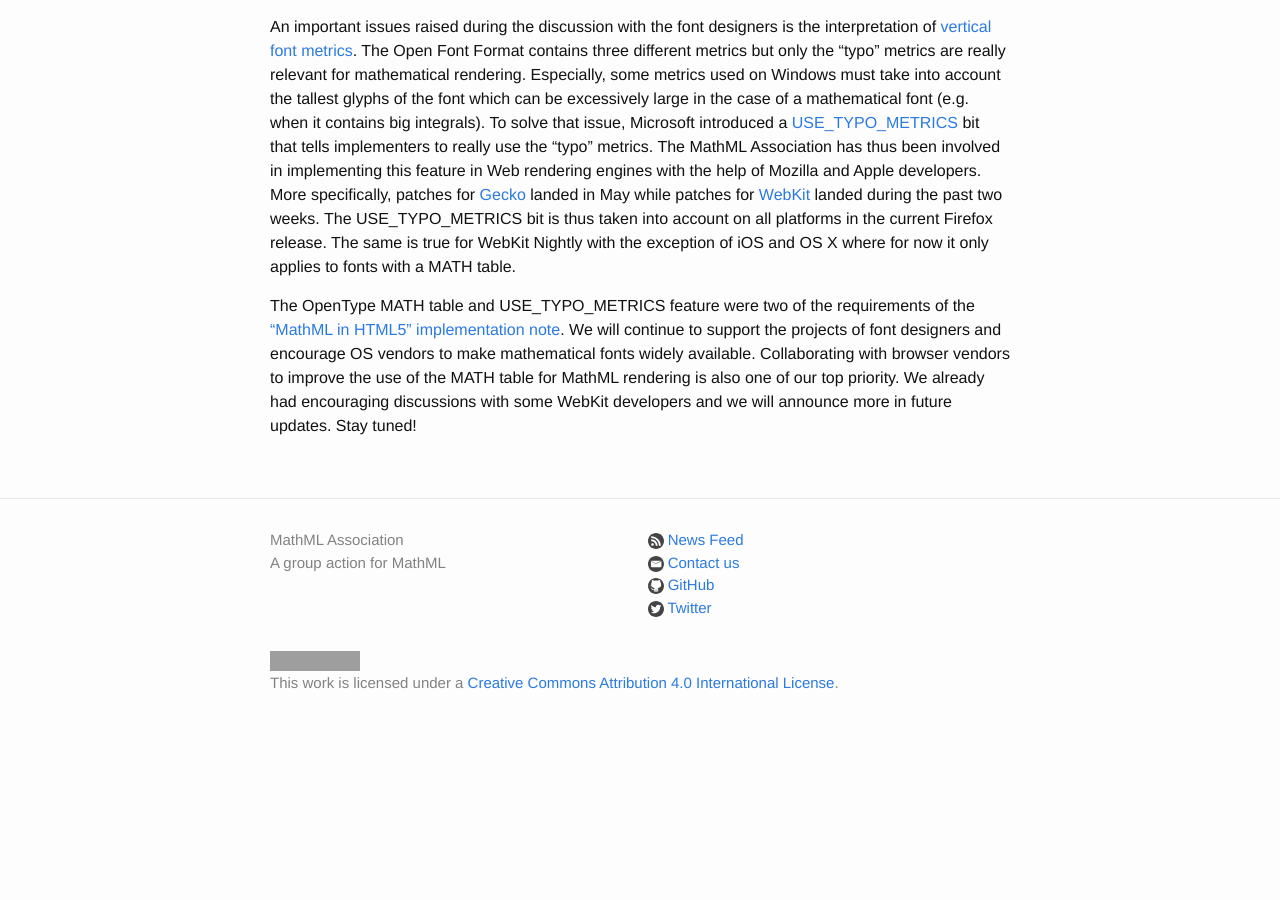
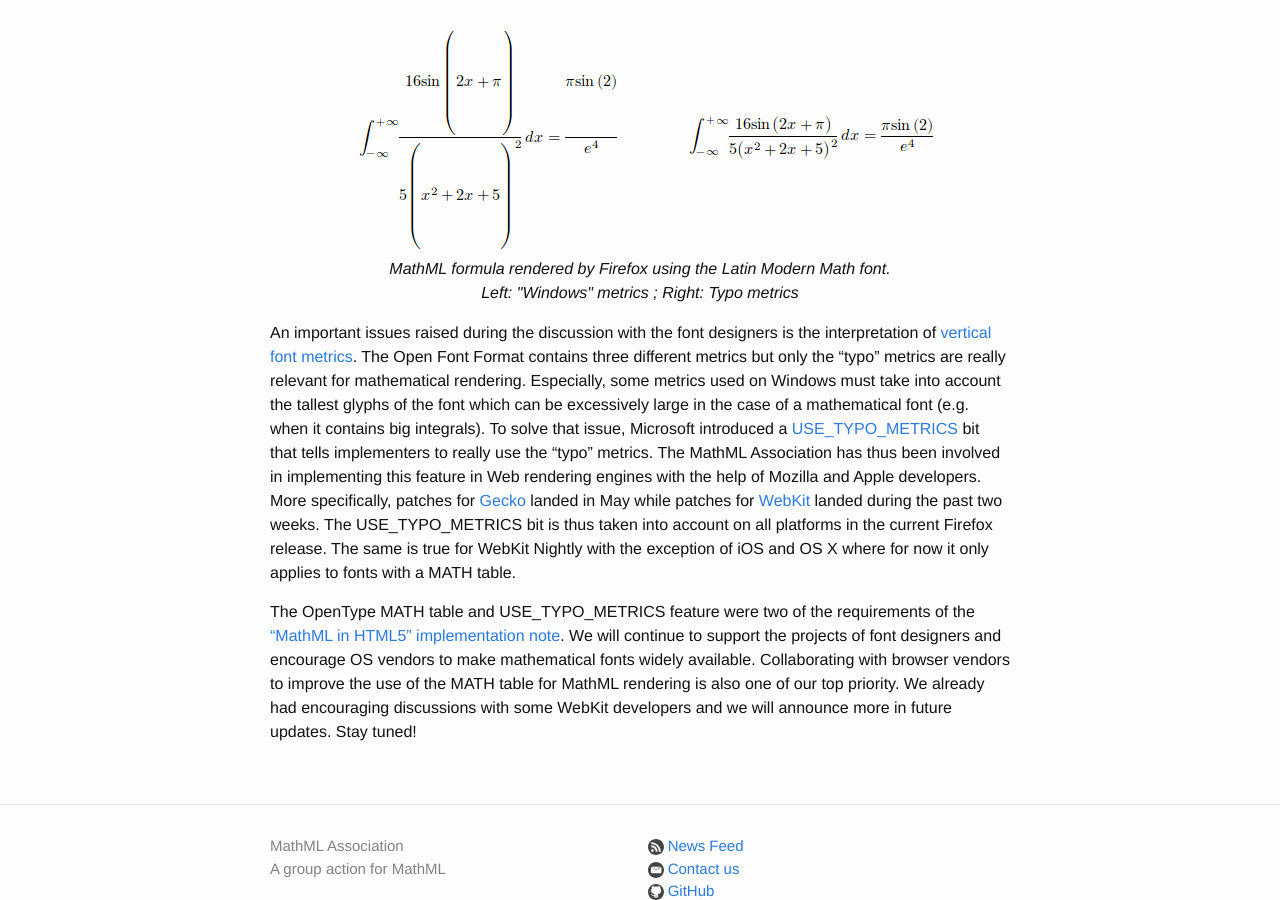
Before and after one commit to MathML/website, a Jekyll site: the page built from _posts/2015-11-07-math-fonts.md, in a window 1280 px wide and 900 px high, scrolled down 1023 px. Built offline with Jekyll 4.4.1, drawn with Linux system fonts in a browser that asks for light colours; before the commit the page ends 1762 px from its top, so only the background shows below that; grey boxes are pictures that could not be loaded.

Commit message:
Math font post: add an image showing a formula rendered using Windows VS typo metrics.

```diff
--- a/_posts/2015-11-07-math-fonts.md
+++ b/_posts/2015-11-07-math-fonts.md
@@ -20,6 +20,8 @@ and making it available on Windows systems. In particular,
 discussions on the MATH table and he was involved in its submission for
 standardization in Open Font Format 3. [Khaled Hosny](http://www.khaledhosny.org/) by his long experience in mathematical typesetting, familiarity with Arabic notations and deep knowledge of font formats has also provided prominent support to MathML implementers. Several of his fonts are freely available on [his GitHub repository](https://github.com/khaledhosny/). The work of the [GUST e-foundry group](http://www.gust.org.pl/projects/e-foundry/) was also instrumental in providing a [modernization of the classical Computer Modern font](http://www.gust.org.pl/projects/e-foundry/lm-math) as well as many other [math fonts](http://www.gust.org.pl/projects/e-foundry/tg-math), some of them still in development. Thanks also to the [STI Pub Consortium](http://stixfonts.org/) for designing and distributing the STIX Math font and its impressive Unicode coverage for mathematical and technical symbols. We are involved in the discussion for the development of STIX 2 and we are confident that this next release will be usable for MathML rendering soon. Finally, other designers have [created fonts with a MATH table](https://github.com/fred-wang/MathFonts/) and we are very grateful for their effort.
 
+<div style="text-align: center; padding: 1em;"><img src="/img/win-vs-typo.png" alt="A mathematical formula rendered using Windows and Typo metrics"/><div style="font-style: italic">MathML formula rendered by Firefox using the Latin Modern Math font.<br/>Left: "Windows" metrics ; Right: Typo metrics</div></div>
+
 An important issues raised during the discussion with the
 font designers is the interpretation of [vertical font metrics](https://en.wikipedia.org/wiki/Typeface#Font_metrics). The Open Font Format contains three different metrics but only the "typo" metrics are really relevant for mathematical rendering. Especially, some metrics used on Windows must take into account the tallest glyphs of the font which can be excessively large in the case of a mathematical font (e.g. when it contains big integrals). To solve that issue, Microsoft introduced a [USE_TYPO_METRICS](http://www.microsoft.com/typography/otspec/os2.htm#fss) bit that tells implementers to really use the "typo" metrics.
 The MathML Association has thus been involved in implementing this feature in
```
Also changed, not shown: img/win-vs-typo.png (added).
